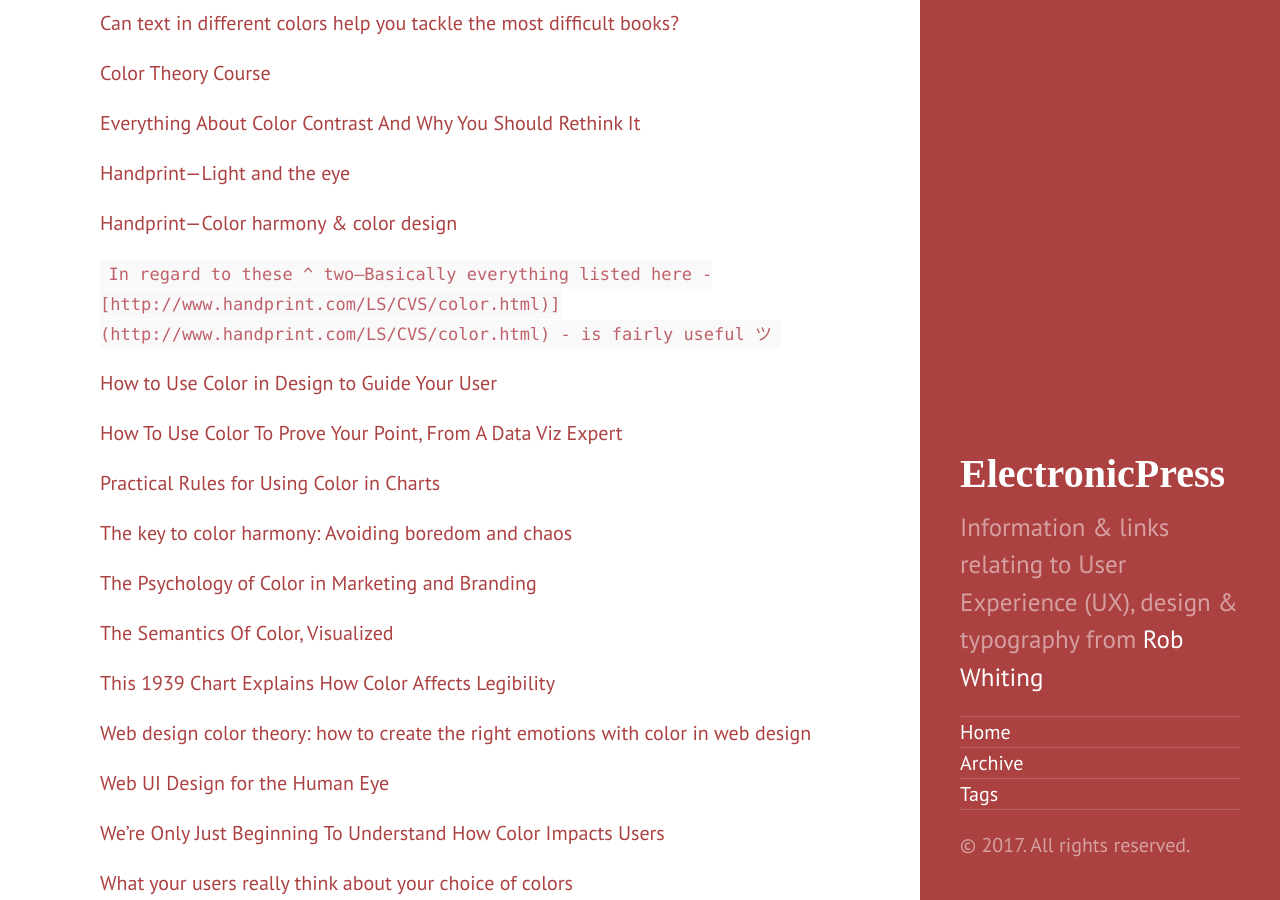
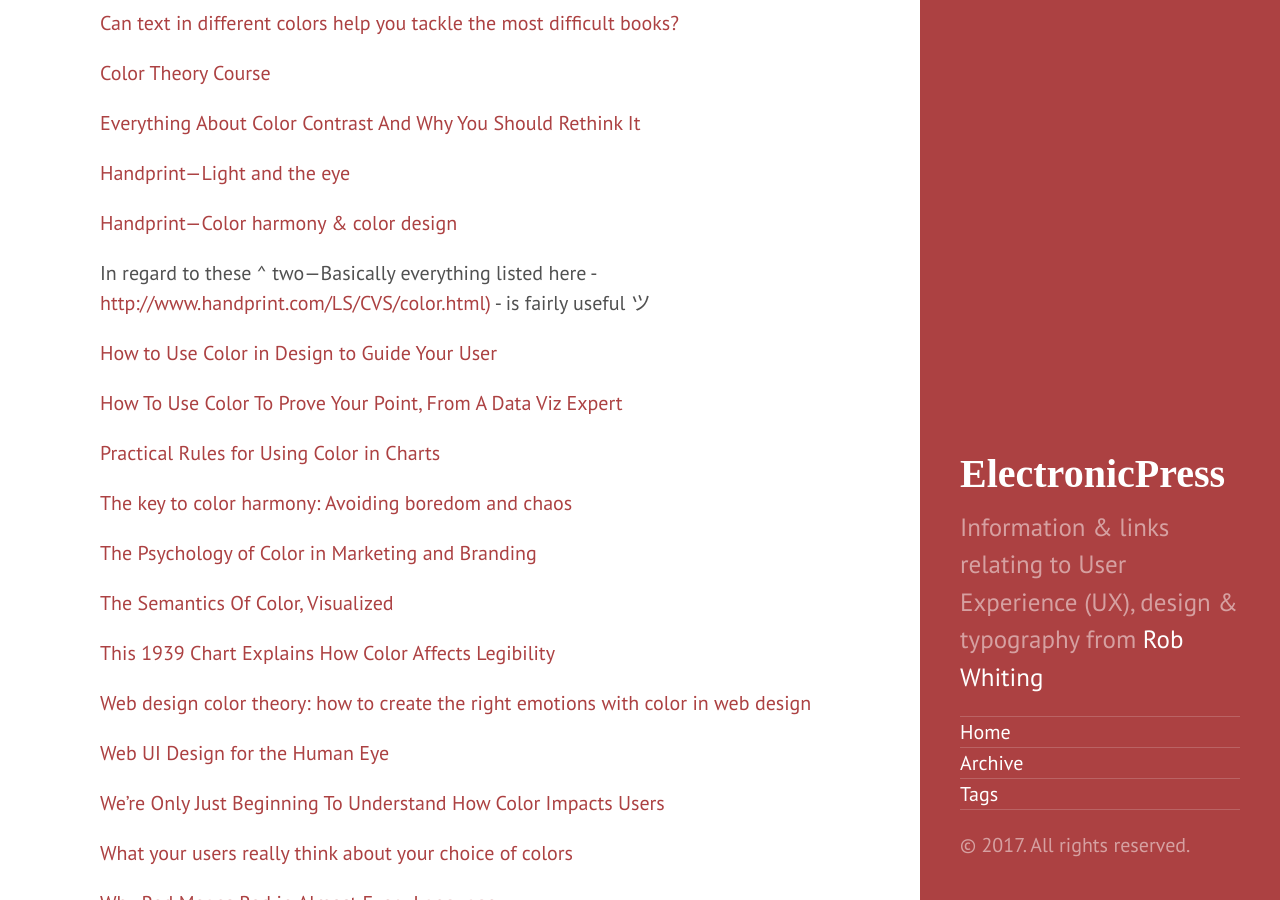
Before and after one commit to whitingx/whitingx.github.io, a Jekyll site: the page built from _posts/2017-04-27-colour-theory-links-resources.md, in a window 1280 px wide and 900 px high, scrolled down 961 px. Built offline with Jekyll 4.4.1, drawn with Linux system fonts in a browser that asks for light colours; some web fonts are replaced; comment, search, counter and statistics services are not loaded.

Commit message:
… another formatting fix ツ

````diff
--- a/_posts/2017-04-27-colour-theory-links-resources.md
+++ b/_posts/2017-04-27-colour-theory-links-resources.md
@@ -23,7 +23,7 @@ This post is designed as a future reference and a way to collect these resources
 
 [Handprint—Color harmony & color design](http://www.handprint.com/HP/WCL/tech13.html)
 
-```In regard to these ^ two—Basically everything listed here - [http://www.handprint.com/LS/CVS/color.html)](http://www.handprint.com/LS/CVS/color.html) - is fairly useful ツ```
+In regard to these ^ two—Basically everything listed here - [http://www.handprint.com/LS/CVS/color.html)](http://www.handprint.com/LS/CVS/color.html) - is fairly useful ツ
 
 [How to Use Color in Design to Guide Your User](https://webdesignledger.com/how-to-use-color-in-design-to-guide-your-user/)
 
````
